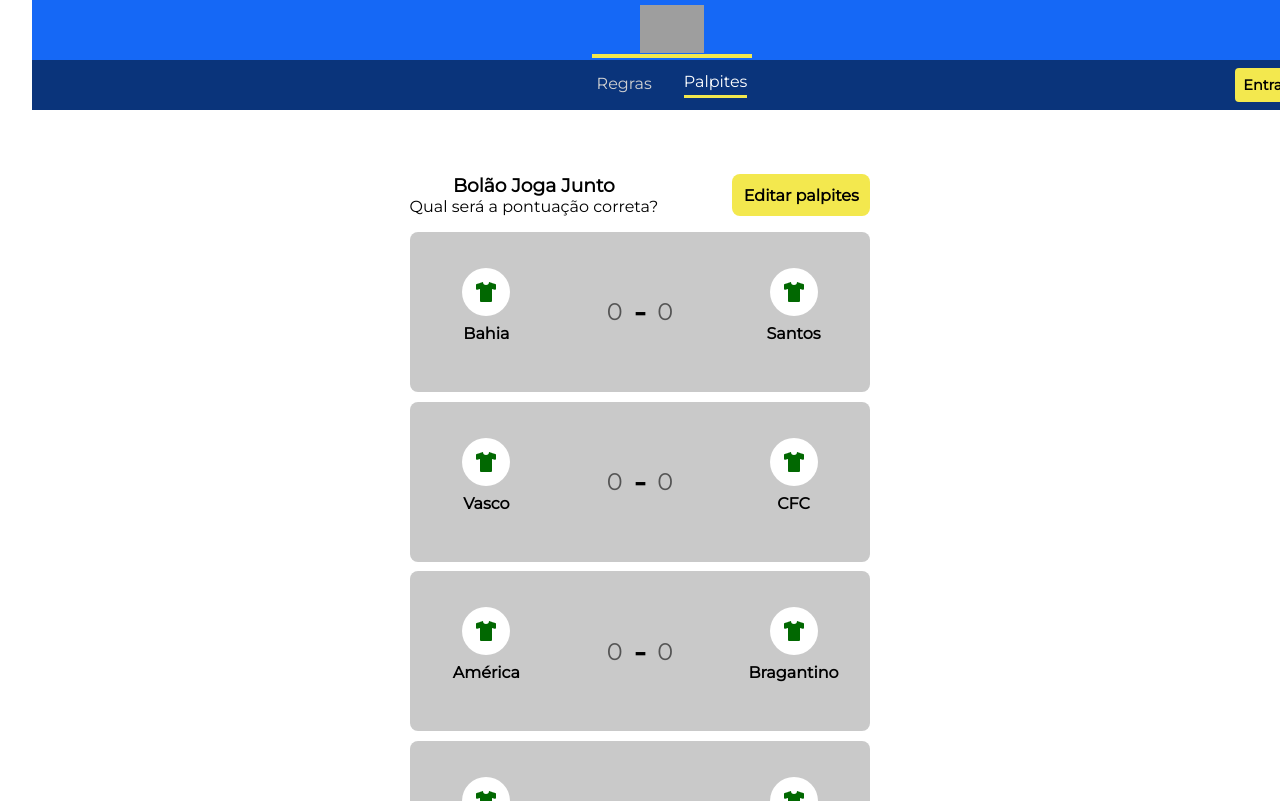
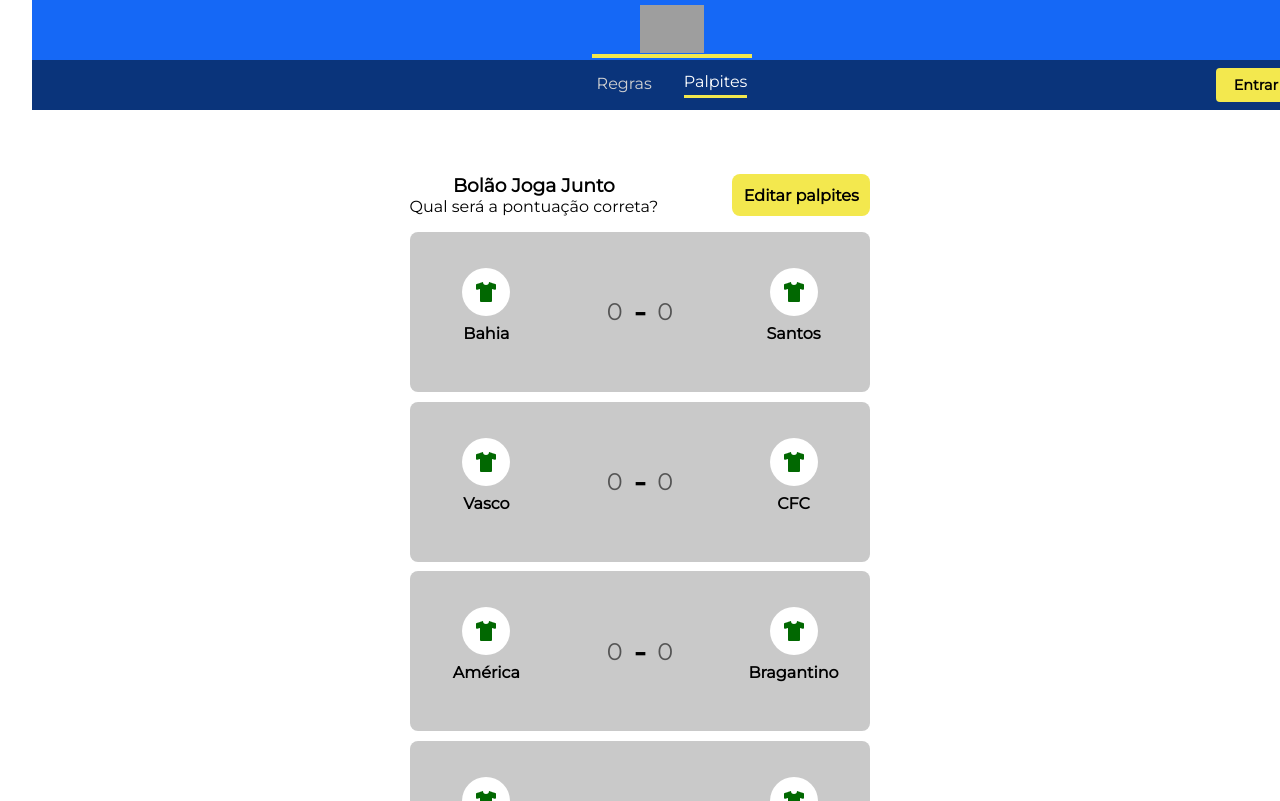
Before and after one commit to guipiri/bolao-jogajunto, a React (Vite) app: page /palpite in a window 1280 px wide. Shown: the top 801 px of the page. Built offline with nearby package versions, Linux system fonts and the light colour scheme; grey boxes are pictures that could not be loaded.

Commit message:
feat: width of "Entrar" and "Sair" buttons is equal alert when user put wrong username or password

```diff
--- a/src/components/navbar/Navbar.css
+++ b/src/components/navbar/Navbar.css
@@ -52,6 +52,8 @@
   right: 0;
   margin-right: 1rem;
   font-size: .9rem;
+  width: 5rem;
+  text-align: center;
 }
 
 .login:hover {
--- a/src/routes/login/Login.jsx
+++ b/src/routes/login/Login.jsx
@@ -42,6 +42,7 @@
         }
       })
       .catch((err) => {
+        alert("Algo de errado com seu login!");
         console.log(err);
       });
   };
```
